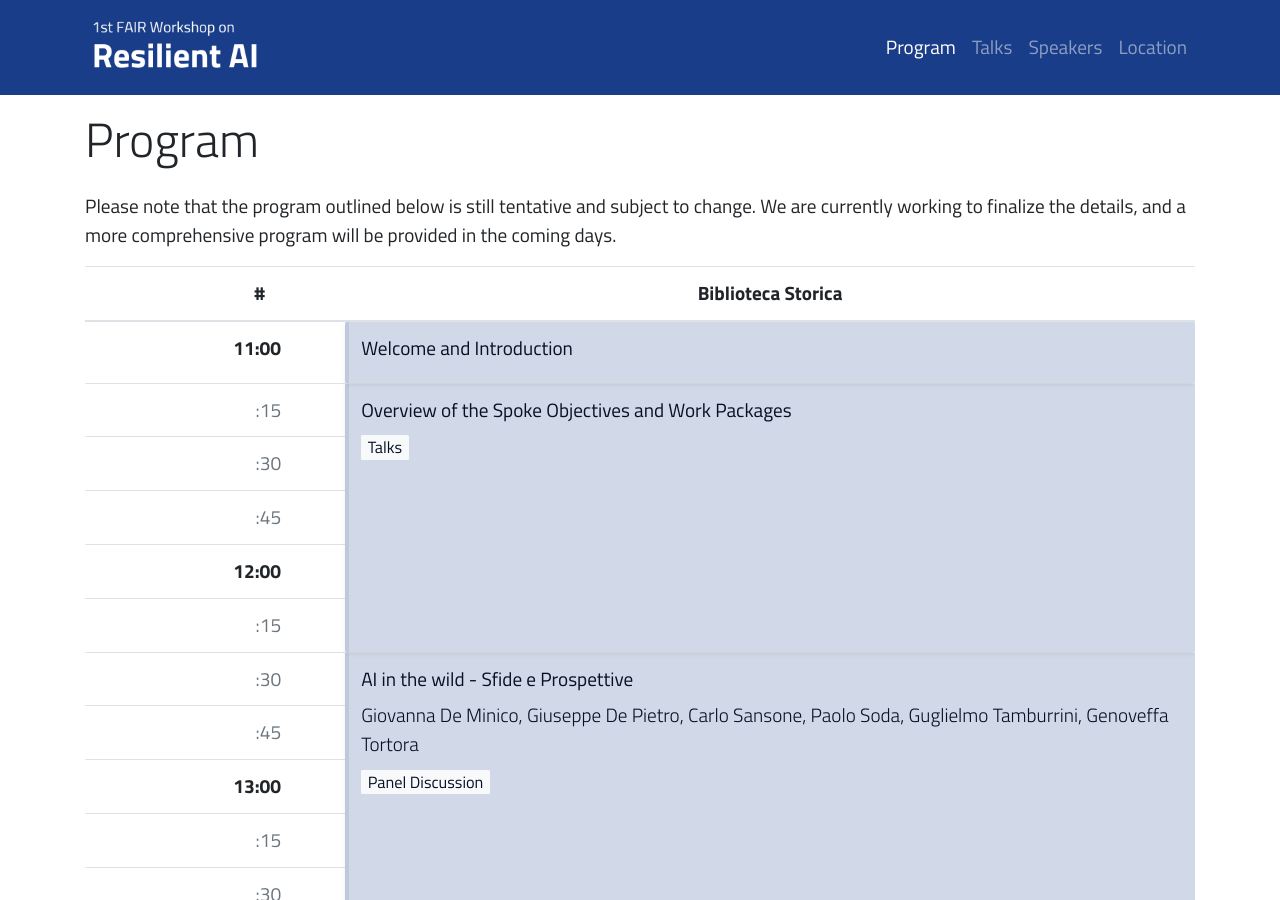
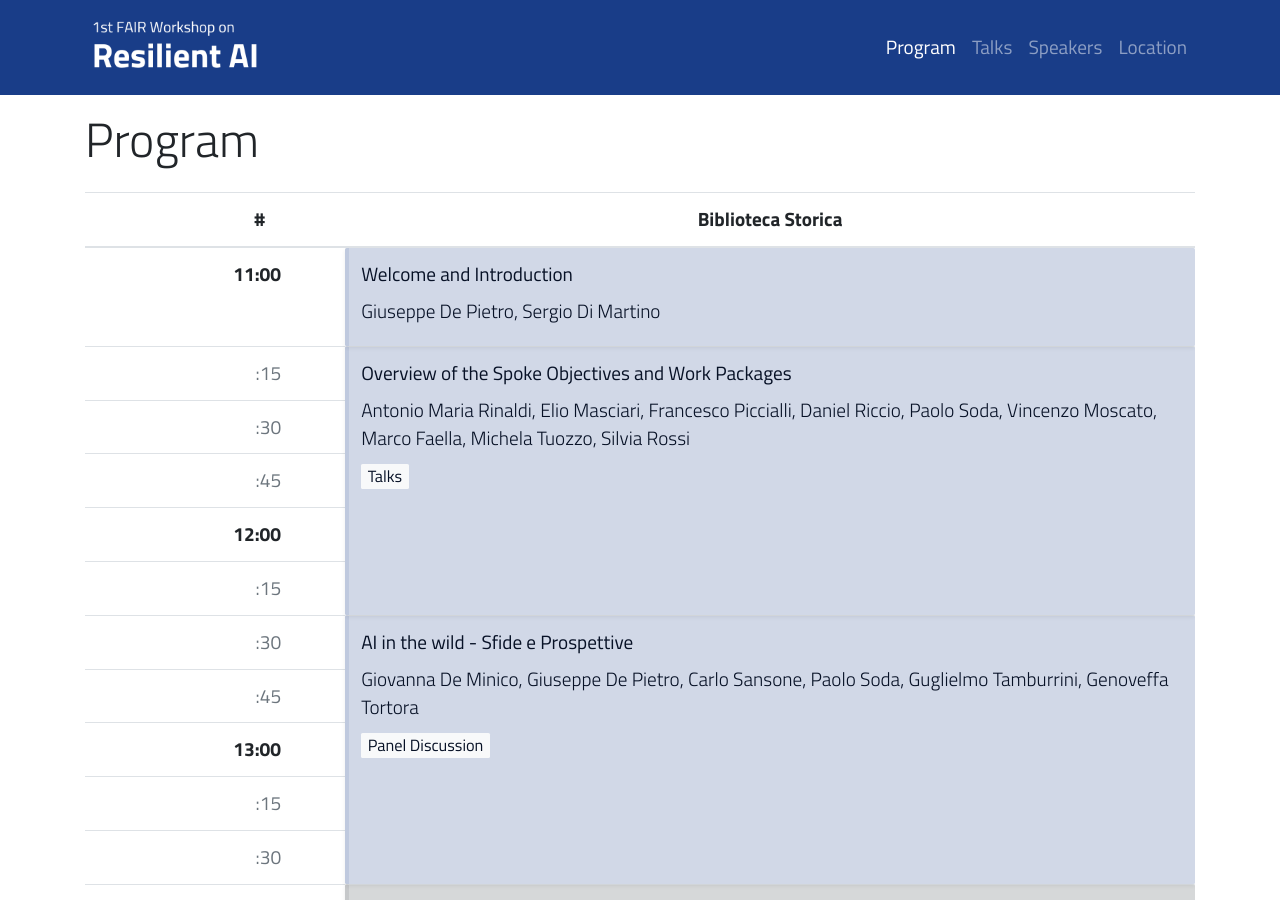
Before and after one commit to fair-resilient-ai/fair-resilient-ai.github.io, a Jekyll site: the page built from program/index.md, in a window 1280 px wide and 900 px high. Built offline with Jekyll 4.4.1, drawn with Linux system fonts in a browser that asks for light colours.

```diff
--- a/_config.yml
+++ b/_config.yml
@@ -113,6 +113,9 @@ conference:
         relative_url: /location/
         icon: map-marker
         disabled: false
+      - name: Streaming Link
+        icon: play-circle
+        absolute_url: https://teams.microsoft.com/l/meetup-join/19%3ameeting_YzU4MDA3MTItM2YyMS00MjZjLWFlMDYtOTU1NDg3OWRkZWU0%40thread.v2/0?context=%7b%22Tid%22%3a%222fcfe26a-bb62-46b0-b1e3-28f9da0c45fd%22%2c%22Oid%22%3a%2272def432-61df-4c62-97db-ecf35466c3f0%22%7d
       # - name: Registration
       #   disabled: true
       #   absolute_url: ''
--- a/_talks/01_welcome.md
+++ b/_talks/01_welcome.md
@@ -1,7 +1,8 @@
 ---
 name: Welcome and Introduction
 speakers:
-  -
+  - Giuseppe De Pietro
+  - Sergio Di Martino
 categories:
   - General
 ---
--- a/_talks/02_overview.md
+++ b/_talks/02_overview.md
@@ -1,7 +1,15 @@
 ---
 name: Overview of the Spoke Objectives and Work Packages
 speakers:
-  -
+  - Antonio Maria Rinaldi
+  - Elio Masciari
+  - Francesco Piccialli
+  - Daniel Riccio
+  - Paolo Soda
+  - Vincenzo Moscato
+  - Marco Faella
+  - Michela Tuozzo
+  - Silvia Rossi
 categories:
   - Talks
   - General
--- a/program/index.md
+++ b/program/index.md
@@ -1,7 +1,3 @@
 ---
 layout: program
 ---
-
-Please note that the program outlined below is still tentative and subject to change.
-We are currently working to finalize the details, and a more comprehensive program will
-be provided in the coming days.
```
Also changed, not shown: _rooms/biblioteca-storica.md (+1 -1 lines), _speakers/antonio-maria-rinaldi.md (added, +7 -0 lines), _speakers/daniel-riccio.md (added, +7 -0 lines), _speakers/elio-masciari.md (added, +7 -0 lines), _speakers/francesco-piccialli.md (added, +7 -0 lines), _speakers/marco-faella.md (added, +7 -0 lines), _speakers/michela-tuozzo.md (added, +7 -0 lines), _speakers/silvia-rossi.md (added, +7 -0 lines), _speakers/vincenzo-moscato.md (added, +7 -0 lines).
